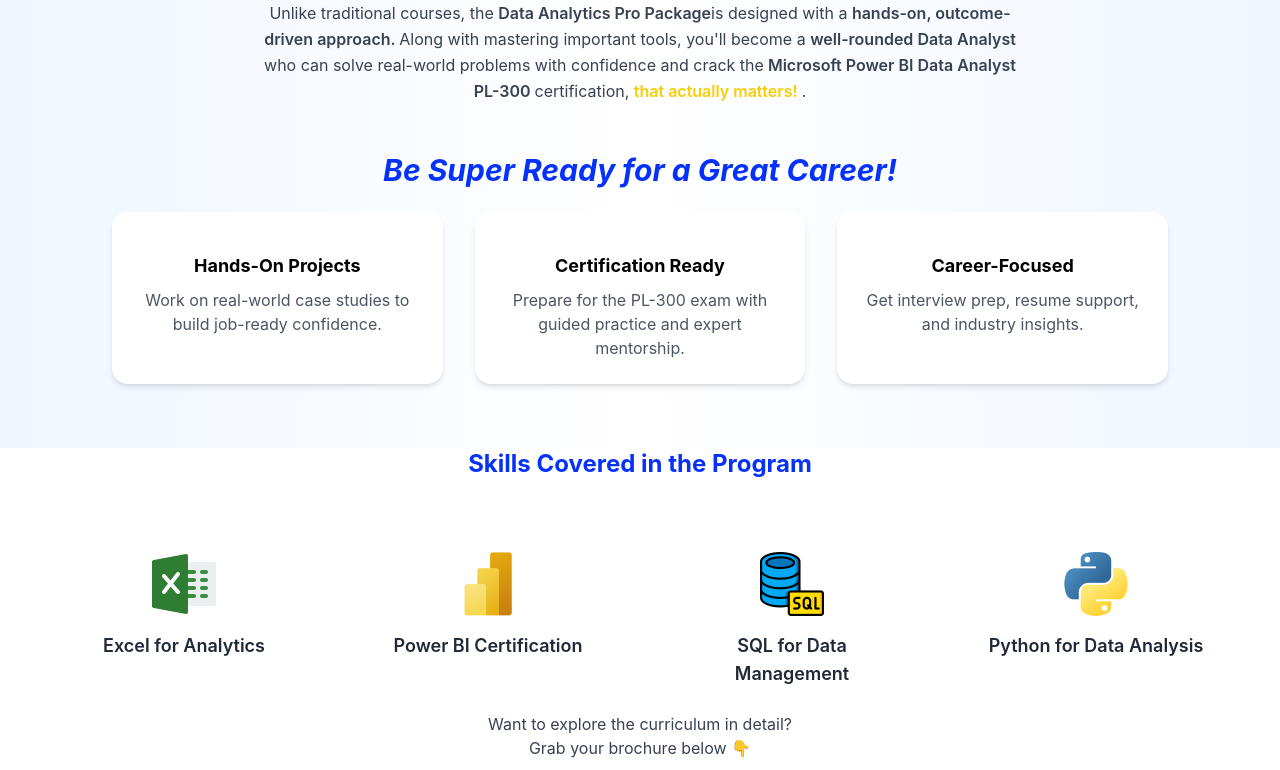
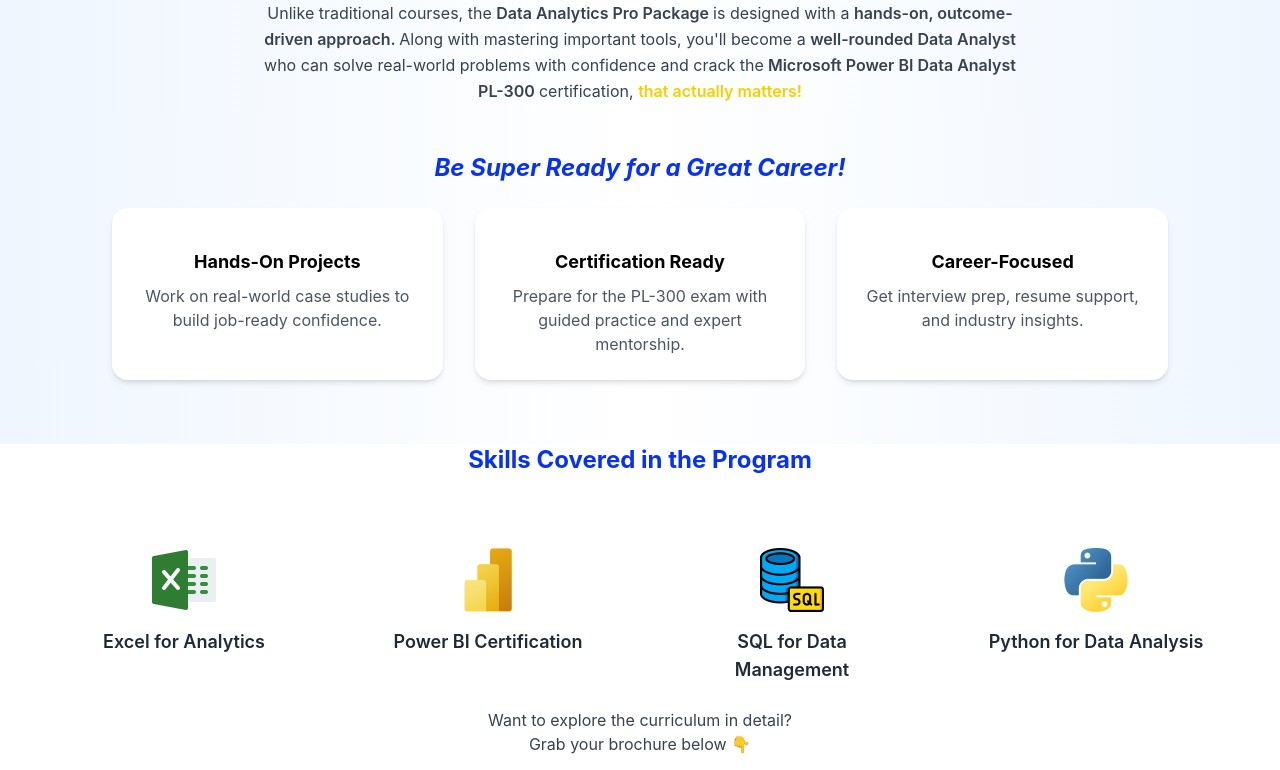
Before and after one commit to sanjeev699/certifa_rebel, a React (Create React App) app: page / in a window 1280 px wide. Shown: the part 4461-5231 px from the top of the page. Built offline with nearby package versions, Linux system fonts and the light colour scheme.

Commit message:
Update ProgramDetailsSection.jsx

```diff
--- a/src/components/ProgramDetailsSection.jsx
+++ b/src/components/ProgramDetailsSection.jsx
@@ -49,15 +49,15 @@
     </h2>
     <p className="text-gray-700 mb-12 max-w-3xl mx-auto leading-relaxed">
       Unlike traditional courses,
-      the <span className="font-semibold">Data Analytics Pro Package</span>
+      the <span className="font-semibold"> Data Analytics Pro Package </span>
       is designed with a <span className="font-semibold">hands-on, outcome-driven approach. </span>
       Along with mastering important tools, you'll become a <span className="font-semibold">well-rounded Data Analyst </span>
       who can solve real-world problems with confidence and crack the
       <span className="font-semibold"> Microsoft Power BI Data Analyst PL-300 </span>
-      certification, <span className="text-brandYellow font-semibold"> that actually matters! </span>.
+      certification, <span className="text-brandYellow font-semibold"> that actually matters! </span>
       </p>
 
-    <h2 className="text-2xl md:text-3xl font-bold text-brandBlue mb-6">
+    <h2 className="text-xl md:text-2xl font-bold text-brandBlue mb-6">
      <em><span className="text-brandBlue">Be Super Ready for a Great Career!</span></em>
     </h2>
 
```
